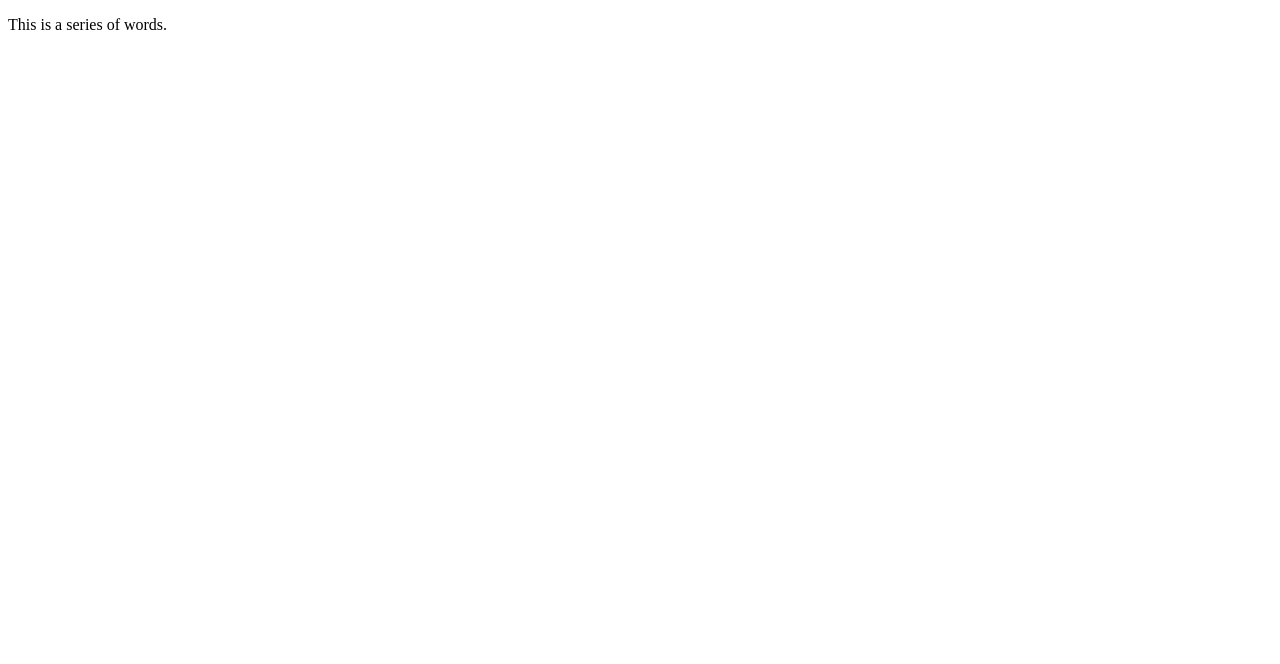
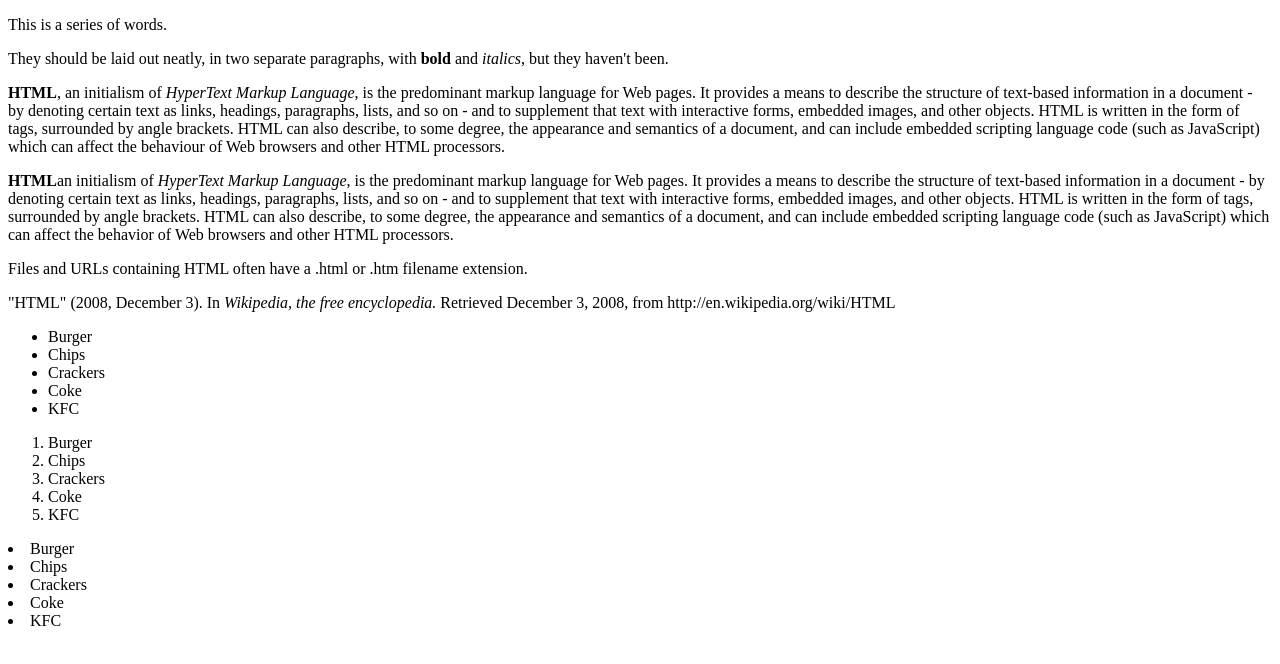
Before and after one commit to Code520455/inft1016, a plain HTML site: page Week9/firstpage.html in a window 1280 px wide. Drawn offline with Linux system fonts and the light colour scheme.

Commit message:
Update firstpage.html

```diff
--- a/Week9/firstpage.html
+++ b/Week9/firstpage.html
@@ -2,12 +2,41 @@
 <html>
 
 <head>
-    <title> </title>
+    <title>My first page</title>
 
 
 
 </head>
 <body>
     <p>This is a series of words. </p>
+    <p>They should be laid out neatly, in two separate paragraphs, with <b>bold</b> and <I>italics</I>, but they haven't been.</p>
+    <p><b>HTML</b>, an initialism of <i>HyperText Markup Language</i>, is the predominant markup language for Web pages. It provides a means to describe the structure of text-based information in a document - by denoting certain text as links, headings, paragraphs, lists, and so on - and to supplement that text with interactive forms, embedded images, and other objects. HTML is written in the form of tags, surrounded by angle brackets. HTML can also describe, to some degree, the appearance and semantics of a document, and can include embedded scripting language code (such as JavaScript) which can affect the behaviour of Web browsers and other HTML processors.</p>
+    <p><b>HTML</b>an initialism of <i>HyperText Markup Language</i>, is the predominant markup language for Web pages. It provides a means to describe the structure of text-based information in a document - by denoting certain text as links, headings, paragraphs, lists, and so on - and to supplement that text with interactive forms, embedded images, and other objects. HTML is written in the form of tags, surrounded by angle brackets. HTML can also describe, to some degree, the appearance and semantics of a document, and can include embedded scripting language code (such as JavaScript) which can affect the behavior of Web browsers and other HTML processors.</p>
+    <p>Files and URLs containing HTML often have a .html or .htm filename extension.</p>
+    <p>"HTML" (2008, December 3). In <em>Wikipedia, the free encyclopedia.</em> Retrieved December 3, 2008, from http://en.wikipedia.org/wiki/HTML</p>
+
+
 </body>
+<ul>
+    <li>Burger</li>
+    <li>Chips</li>
+    <li>Crackers</li>
+    <li>Coke</li>
+    <li>KFC</li>
+</ul>
+
+<ol>
+    <li>Burger</li>
+    <li>Chips</li>
+    <li>Crackers</li>
+    <li>Coke</li>
+    <li>KFC</li>
+</ol>
+
+<li>Burger</li>
+<li>Chips</li>
+<li>Crackers</li>
+<li>Coke</li>
+<li>KFC</li>
+
 </html>
```
